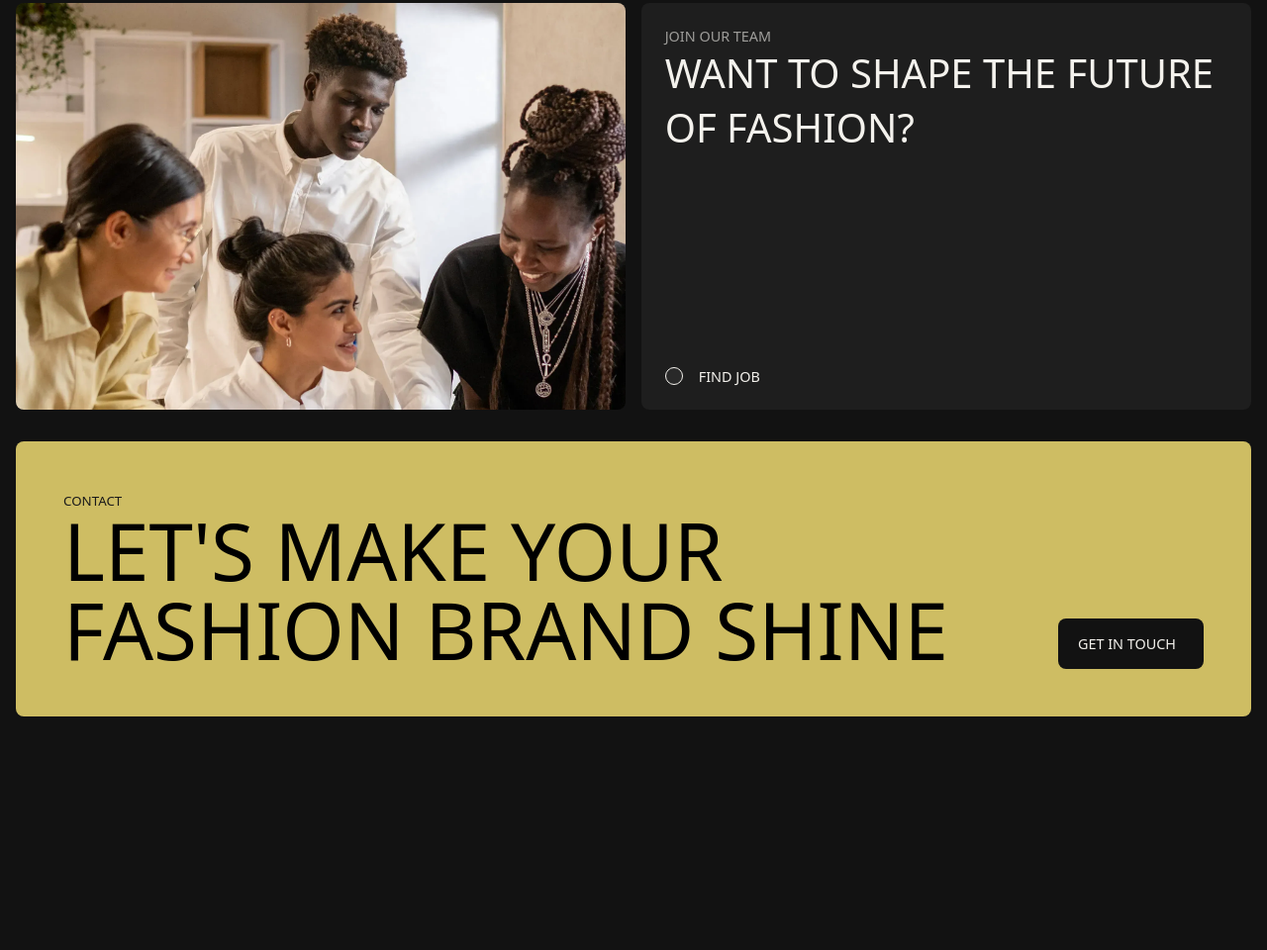
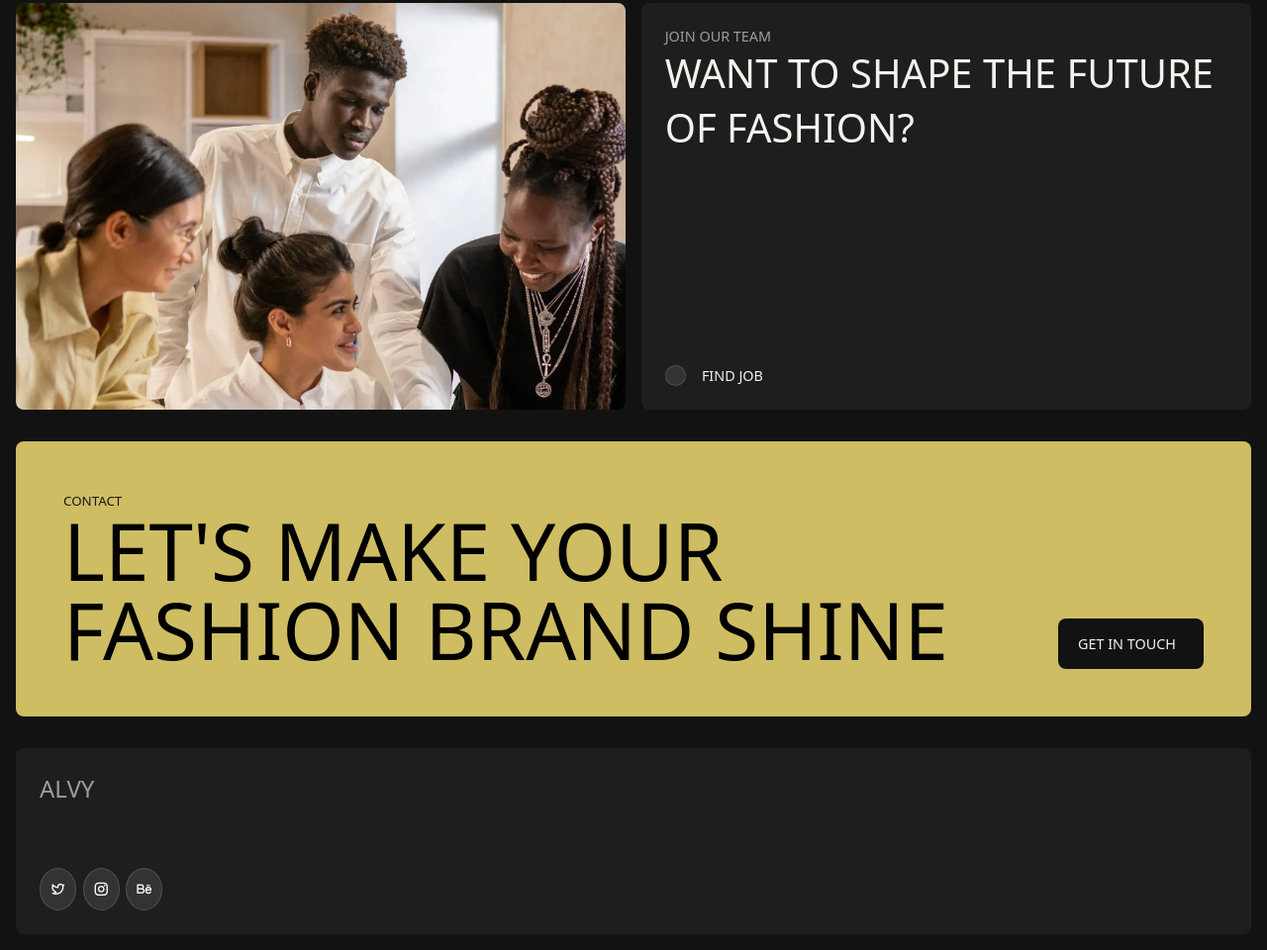
Before and after one commit to WajahatAli8710/Resposive-Project, a plain HTML site: page responsiv-project-1/index.html in a window 1280 px wide. Shown: the part 2458-3418 px from the top of the page at 99% size. Before the commit the page ends 3198 px from the top, so only its background shows below. Drawn offline with nearby package versions, Linux system fonts and the light colour scheme; some icons are missing.

Commit message:
section 9 part-1

```diff
--- a/responsiv-project-1/index.html
+++ b/responsiv-project-1/index.html
@@ -186,12 +186,7 @@
       </section>
 
       <section class="view-8">
-
-
-
         <div class="inner-view-8">
-
-
           <div class="top">
             <small>Contact</small>
             <h2>Let's make your fashion brand shine</h2>
@@ -200,10 +195,26 @@
             <p>Get in Touch</p>
             <i class="ri-arrow-right-up-long-line"></i>
           </div>
+        </div>
+      </section>
 
-
-
+      <section class="view-9">
+        <div class="top">
+          <p>ALVY</p>
+          <div class="bottom">
+            <div class="icon">
+              <i class="ri-twitter-line"></i>
             </div>
+            <div class="icon">
+              <i class="ri-instagram-line"></i>
+            </div>
+            <div class="icon">
+              <i class="ri-behance-line"></i>
+            </div>
+          </div>
+        </div>
+        <div class="center"></div>
+        <div class="bottom"></div>
       </section>
     </main>
   </body>
--- a/responsiv-project-1/style.scss
+++ b/responsiv-project-1/style.scss
@@ -297,13 +297,13 @@ main {
 
       .icon,
       .bottom {
-        width: 100%;
         background-color: #f4f2ed1a;
         backdrop-filter: blur(8px);
         border: 1px solid rgb(255 255 255 / 15%);
       }
 
       .bottom {
+        width: 100%;
         display: flex;
         align-items: center;
         justify-content: space-between;
@@ -350,11 +350,13 @@ main {
         gap: 1rem;
 
         .icon {
-          background-color: #292929;
-          padding: 0.5rem;
+          color: #f4f2ed;
+          width: fit-content;
+          padding: 0.6rem;
           border-radius: 50%;
-          border: 1px solid #f4f2ed;
-          color: #f4f2ed;
+          background-color: #f4f2ed1a;
+          backdrop-filter: blur(8px);
+          border: 1px solid rgb(255 255 255 / 15%);
         }
         p {
           font-size: 0.9rem;
@@ -413,6 +415,38 @@ main {
         color: #f4f2ed;
         text-transform: uppercase;
         font-weight: 500;
+      }
+    }
+  }
+
+  section.view-9 {
+    width: 100%;
+    padding: 1rem;
+
+    .top {
+      width: 100%;
+      padding: 1.5rem;
+      background-color: #1e1e1e;
+      @include flex-style(4rem);
+      border-radius: 0.5rem;
+
+      p {
+        font-size: 1.5rem;
+        color: rgb(244 242 237 / 60%);
+      }
+      .bottom {
+        display: flex;
+        gap: 0.4rem;
+
+        .icon {
+          width: fit-content;
+          padding: 0.6rem;
+          border-radius: 50%;
+          color: #f4f2ed;
+          background-color: #f4f2ed1a;
+          backdrop-filter: blur(8px);
+          border: 1px solid rgb(255 255 255 / 15%);
+        }
       }
     }
   }
@@ -547,13 +581,12 @@ main {
         padding: 3rem;
         flex-direction: row;
         align-items: flex-end;
-
       }
     }
   }
 }
 @media (min-width: 1200px) {
-  main{
+  main {
     section.view-8 {
       .inner-view-8 {
         .top {
@@ -637,6 +670,7 @@ main {
         }
       }
     }
+
     section.view-7 {
       .bottom {
         padding: 3rem;
```
Also changed, not shown: responsiv-project-1/style.css, 1 other file. Lines whose indentation alone changed are shown as unchanged.
